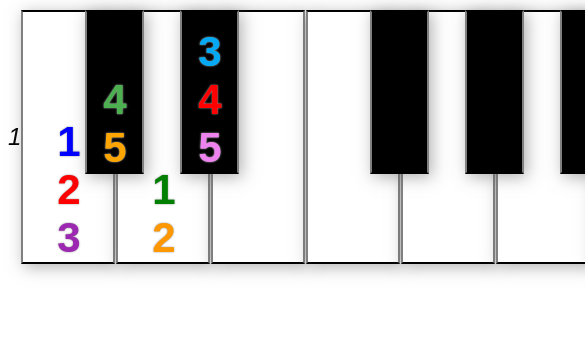
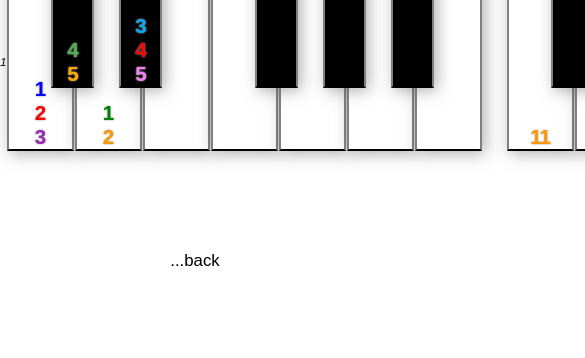
Before and after one commit to crisstanza/my.piano.charts, a plain HTML site: page colors.html in a window 390 px wide. Shown: the part 120-478 px from the top of the page, 585 px wide, since content can reach past the window. Drawn offline with Linux system fonts and the light colour scheme.

Commit message:
Responsivity according the user's screen size.

```diff
--- a/css/css.css
+++ b/css/css.css
@@ -1,14 +1,47 @@
 :root {
-	--white-height: 250px;
-	--white-width: 90px;
-	--black-height: 160px;
-	--black-width: 55px;
-	--number-size: 1.75em;
-	--number-n-size: 1em;
+	--default-white-height: 250px;
+	--default-white-width: 90px;
+	--default-black-height: 160px;
+	--default-black-width: 55px;
+	--default-body-size: 1.5em;
+	--default-number-size: 1.75em;
+	--default-number-n-size: 1em;
+	--small-size-multi: 0.7;
+	--medium-size-multi: 0.85;
+}
+
+:root {
+	--white-height: var(--default-white-height);
+	--white-width: var(--default-white-width);
+	--black-height: var(--default-black-height);
+	--black-width: var(--default-black-width);
+	--body-size: var(--default-body-size);
+	--number-size: var(--default-number-size);
+	--number-n-size: var(--default-number-n-size);
+}
+
+body.small {
+	--white-height: calc(var(--default-white-height) * var(--small-size-multi));
+	--white-width: calc(var(--default-white-width) * var(--small-size-multi));
+	--black-height: calc(var(--default-black-height) * var(--small-size-multi));
+	--black-width: calc(var(--default-black-width) * var(--small-size-multi));
+	--body-size: calc(var(--default-body-size) * var(--small-size-multi));
+	--number-size: calc(var(--default-number-size) * var(--small-size-multi));
+	--number-n-size: calc(var(--default-number-n-size) * var(--small-size-multi));
+}
+
+body.medium {
+	--white-height: calc(var(--default-white-height) * var(--medium-size-multi));
+	--white-width: calc(var(--default-white-width) * var(--medium-size-multi));
+	--black-height: calc(var(--default-black-height) * var(--medium-size-multi));
+	--black-width: calc(var(--default-black-width) * var(--medium-size-multi));
+	--body-size: calc(var(--default-body-size) * var(--medium-size-multi));
+	--number-size: calc(var(--default-number-size) * var(--medium-size-multi));
+	--number-n-size: calc(var(--default-number-n-size) * var(--medium-size-multi));
 }
 
 * { font-family: Arial; }
-body { font-size: 1.5em; }
+body { font-size: var(--body-size); margin: 0; padding: 0; }
 h1 { margin-top: 0; margin-bottom: 0; }
 a, a:visited { color: black; text-decoration: none; }
 a:hover { text-decoration: underline; }
@@ -22,7 +55,7 @@ a:hover { text-decoration: underline; }
 	display: grid;
 	align-items: center;
 	text-align: center;
-	_font-size: var(--number-n-size);
+	font-size: var(--number-n-size);
 	font-style: italic;
 }
 
--- a/js/Charter.js
+++ b/js/Charter.js
@@ -1,6 +1,23 @@
 class Charter {
 
 	static #KEYS = 'wbwbwwbwbwbw';
+
+	static fixSizes() {
+		window.removeEventListener('resize', Charter.fixSize);
+		document.body.classList.remove('small');
+		document.body.classList.remove('medium');
+		const bodyWidth = document.body.scrollWidth;
+		const windowWidth = window.innerWidth;
+		if (bodyWidth > window.innerWidth) {
+			document.body.classList.add('medium');
+		}
+		const newBodyWidth = document.body.scrollWidth;
+		if (newBodyWidth > windowWidth) {
+			document.body.classList.remove('medium');
+			document.body.classList.add('small');
+		}
+		window.addEventListener('resize', Charter.fixSizes);
+	}
 
 	constructor(parent) {
 		this.parent = parent;
--- a/js/js.js
+++ b/js/js.js
@@ -5,6 +5,7 @@
 		charts.forEach((chart) => new Charter(chart).render());
 		const legends = document.querySelectorAll('div.legend.left-hand, div.legend.right-hand');
 		legends.forEach((legend) => new Legender(legend).render());
+		Charter.fixSizes();
 	}
 
 	window.addEventListener('load', init);
```
